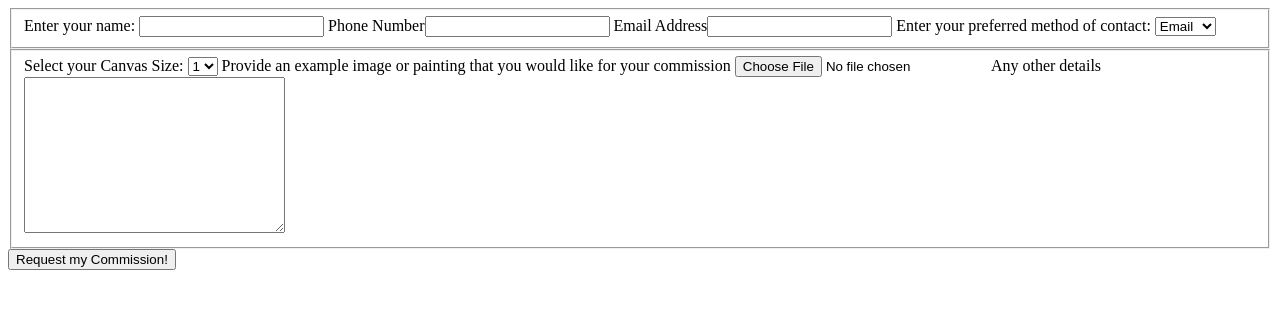
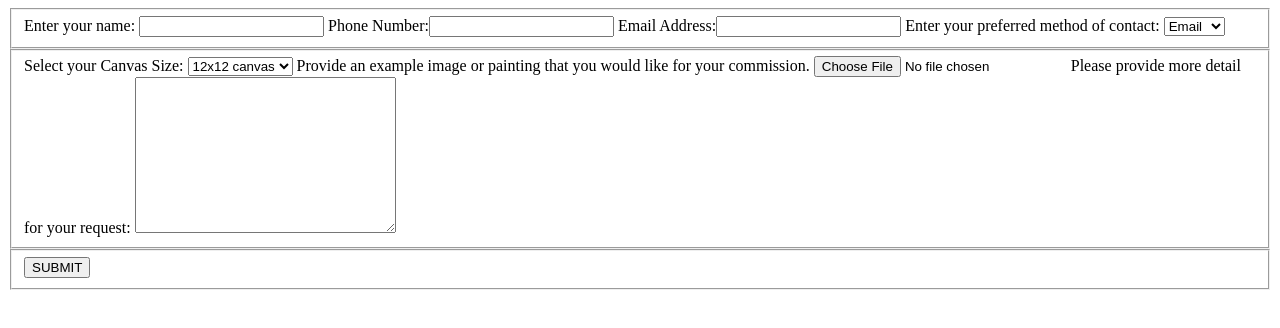
Before and after one commit to MaxwellKendall/node-form-processing, a website: page index.html in a window 1280 px wide. Drawn offline with Linux system fonts and the light colour scheme.

Commit message:
updating timeout

```diff
--- a/index.html
+++ b/index.html
@@ -7,13 +7,13 @@
     <title>Commission Request Form</title>
 </head>
 <body>
-    <form id="my-form" data-section-type="commission-form" id="commission-request-form" class="commission-request-form" onsubmit="return false">
+    <form id="my-form" data-section-type="commission-form" action="/pages/commission-request-confirmation" method="GET" id="commission-request-form" class="commission-request-form">
         <div data-section-type="commission-form" class="form-container">
             <fieldset>
             <label for="name">Enter your name: </label>
             <input type="text" name="name" id="name" required>
-            <label for="phone">Phone Number</label><input type="tel" name="phone" id="phone">
-            <label for="email">Email Address</label><input type="email" name="email" id="email">
+            <label for="phone">Phone Number:</label><input type="tel" name="phone" id="phone">
+            <label for="email">Email Address:</label><input type="email" name="email" id="email">
             <label for="preferredContact">Enter your preferred method of contact: </label>
             <select id="preferredContact" name="preferredContact">
                 <option value="email">Email</option>
@@ -23,19 +23,29 @@
         <fieldset>
             <label for="canvas">Select your Canvas Size: </label>
                 <select id="canvas" name="canvas">
-                    <option value="1">1</option>
-                    <option value="2">2</option>
-                    <option value="3">3</option>
-                    <option value="4">4</option>
-                    <option value="5">5</option>
-                    <option value="6">6</option>
+                    <option value="12x12 canvas">12x12 canvas</option>
+                    <option value="11x14 canvas">11x14 canvas</option>
+                    <option value="12x16 canvas">12x16 canvas</option>
+                    <option value="16x16 canvas">16x16 canvas</option>
+                    <option value="14x18 canvas">14x18 canvas</option>
+                    <option value="20x20 canvas">20x20 canvas</option>
+                    <option value="18x24 canvas">18x24 canvas</option>
+                    <option value="24x24 canvas">24x24 canvas</option>
+                    <option value="30x24 canvas">30x24 canvas</option>
+                    <option value="36x36 canvas">36x36 canvas</option>
+                    <option value="30x40 canvas">30x40 canvas</option>
+                    <option value="24x36 canvas">24x36 canvas</option>
+                    <option value="12x16 paper">12x16 paper</option>
+                    <option value="Other">Other</option>
                 </select>
-            <label for="file">Provide an example image or painting that you would like for your commission</label>
+            <label for="file">Provide an example image or painting that you would like for your commission.</label>
             <input type="file" name="file" id="file">
-            <label for="details">Any other details</label>
+            <label for="details">Please provide more detail for your request:</label>
             <textarea name="details" id="details" cols="30" rows="10"></textarea>
         </fieldset>
-        <button id="commission-request-form" type="submit">Request my Commission!</button>
+        <fieldset>
+            <button id="commission-request-form" type="submit">SUBMIT</button>
+        </fieldset>
     </form>
 </body>
 <script>
--- a/serverless.yml
+++ b/serverless.yml
@@ -7,6 +7,7 @@ provider:
   stage: TEST
   region: us-east-1
   memorySize: 128
+  timeout: 300 # optional, in seconds, default is 6
 functions:
   index:
     handler: index.handler
```
